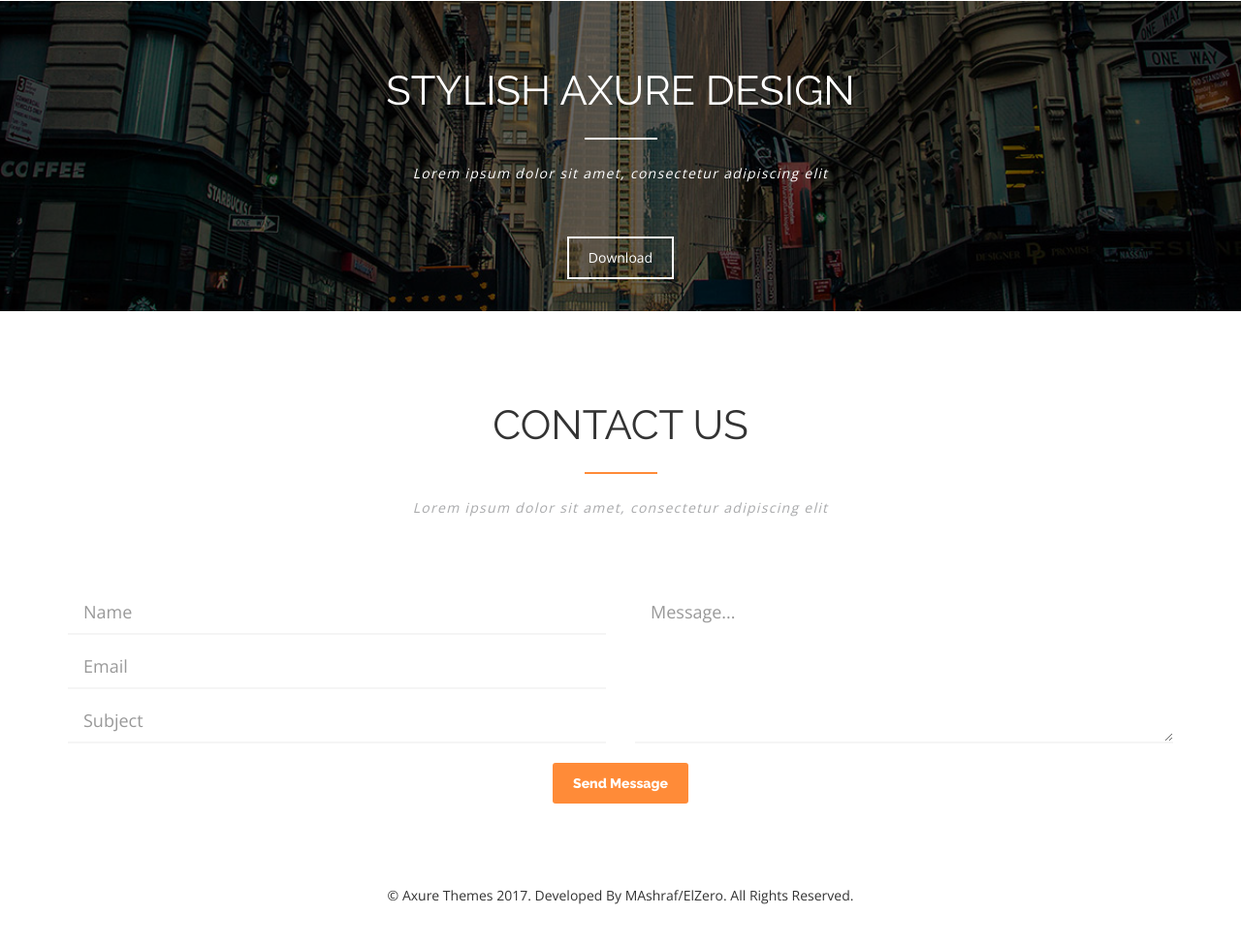
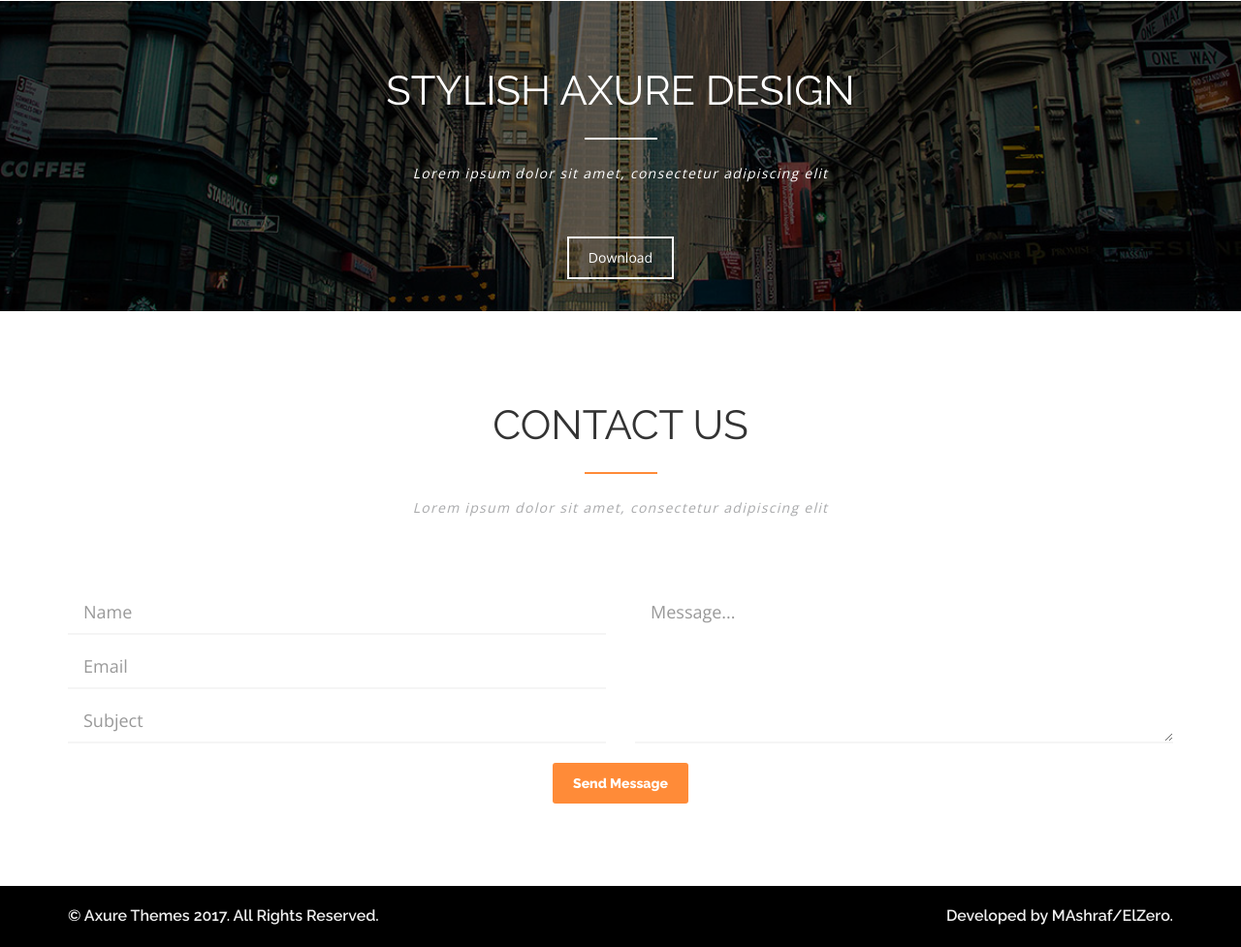
Before and after one commit to MAshrafM/PSD_Axit, a website: page index.html in a window 1280 px wide. Shown: the part 4770-5747 px from the top of the page at 97% size. Before the commit the page ends 5714 px from the top, so only its background shows below. Drawn offline with nearby package versions, Linux system fonts and the light colour scheme.

Commit message:
footer style

```diff
--- a/index.html
+++ b/index.html
@@ -389,8 +389,11 @@
     <!-- Footer -->
     <footer class="text-center">
       <div class="container">
-        <p>
-          &copy; Axure Themes 2017. Developed By MAshraf/ElZero. All Rights Reserved.
+        <p class="pull-left">
+          &copy; Axure Themes 2017. All Rights Reserved.
+        </p>
+        <p class="pull-right">
+          Developed by MAshraf/ElZero.
         </p>
       </div>
     </footer>
--- a/scss/main.scss
+++ b/scss/main.scss
@@ -627,3 +627,16 @@ header{
     height: 158px;
   }
 }
+/* Footer */
+footer{
+  background-color: #000;
+  padding: 20px;
+  color: #eee;
+  font-size: 16px;
+  font-family: "Raleway", sans-serif;
+  font-weight: 600;
+  p{
+    padding: 0;
+    margin: 0;
+  }
+}
```
Also changed, not shown: css/main.css.
